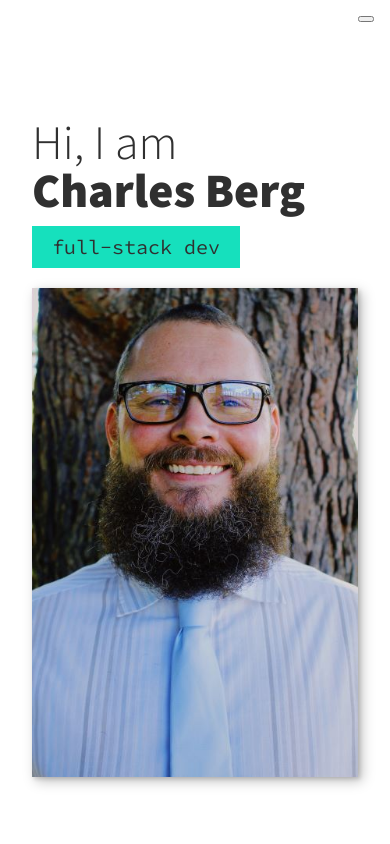
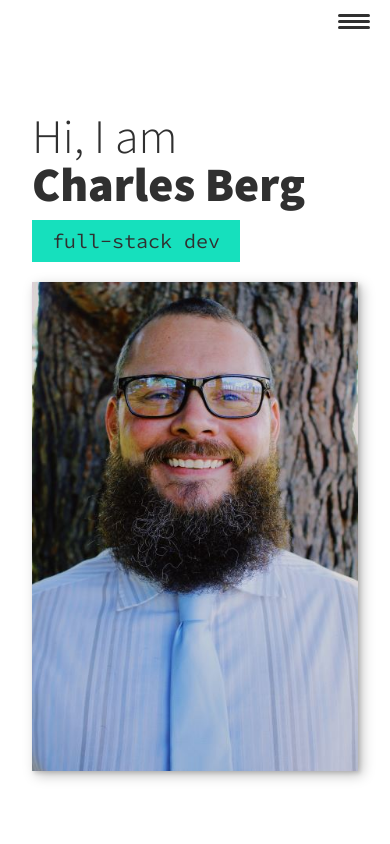
Before and after one commit to CharlesBerg85/Portfolio-Website, a plain HTML site: page Portfolio Website/index.html in a window 390 px wide. Shown: the top 844 px of the page. Drawn offline with nearby package versions, Linux system fonts and the light colour scheme.

Commit message:
hamburger button finished

```diff
--- a/Portfolio Website/style.css
+++ b/Portfolio Website/style.css
@@ -175,6 +175,44 @@ header {
 .nav__link:hover {
     color: var(--clr-accent);
 }
+
+.nav-toggle {
+    padding: .25em;
+    background: transparent;
+    border: 0;
+    cursor: pointer;
+    position: absolute;
+    right: 1em;
+    top: 1em;
+    z-index: 1000;
+}
+
+.hamburger {
+    display: block;
+    position: relative;
+}
+
+.hamburger,
+.hamburger::before,
+.hamburger::after {
+    background: var(--clr-dark);
+    width: 2em;
+    height: 3px;
+    border-radius: 1em;
+    transition: transform 250ms ease-in-out ;
+}
+
+.hamburger::before,
+.hamburger::after {
+    content: '';
+    position: absolute;
+    left: 0;
+    right: 0;
+
+}
+
+.hamburger::before { top: 6px; }
+.hamburger::after { bottom: 6px; }
 
 
 /*  Intro section  */
```
